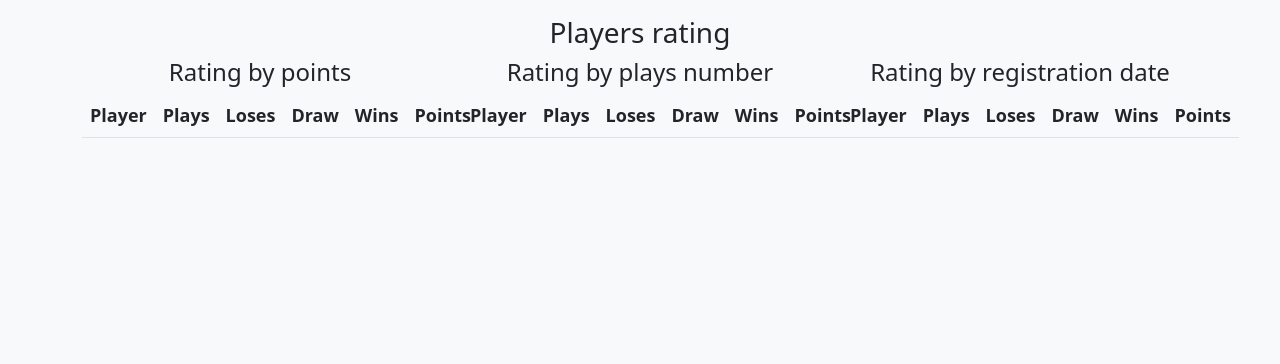
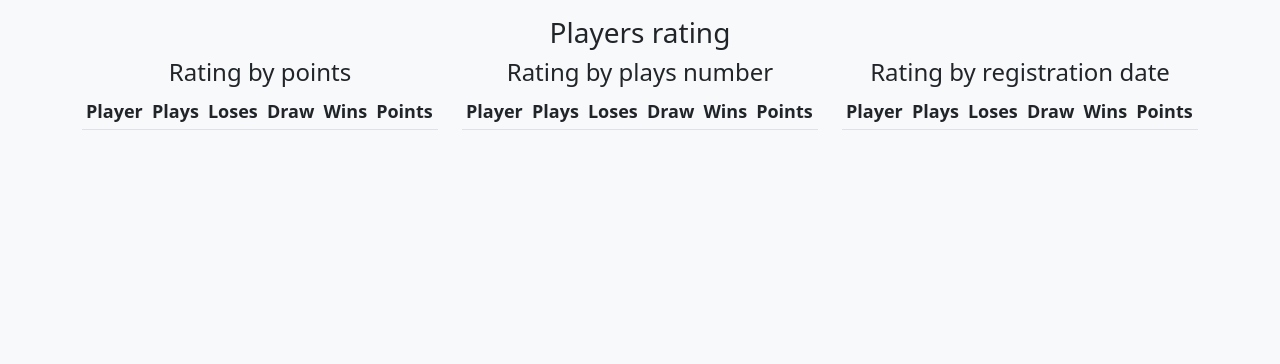
Before and after one commit to victor-nuzhniy/checkers, a Django app: page /rating/ in a window 1280 px wide. Shown: the part 56-420 px from the top of the page. Run offline with Django 4.2, Linux system fonts and the light colour scheme; data that the repository does not hold is empty.

Commit message:
dev_alt_start changed board and rating styling, added reflection to table sizing and margin

```diff
--- a/play/templates/play/samples/table_for_rating.html
+++ b/play/templates/play/samples/table_for_rating.html
@@ -1,7 +1,7 @@
 {% load static %}
 
 
-    <table class="table">
+    <table class="table table-striped table-sm">
         <thead>
             <tr>
                 <th scope="col">Player</th>
--- a/play/templates/play/start.html
+++ b/play/templates/play/start.html
@@ -9,7 +9,7 @@
                 <div class="messages" id="board"></div>
             </div>
             <div class="col-12 col-xl-6 bg-light">
-                <table class="table">
+                <table class="table table-striped table-sm">
                     <thead>
                         <tr>
                             <th scope="col">Player</th>
```
